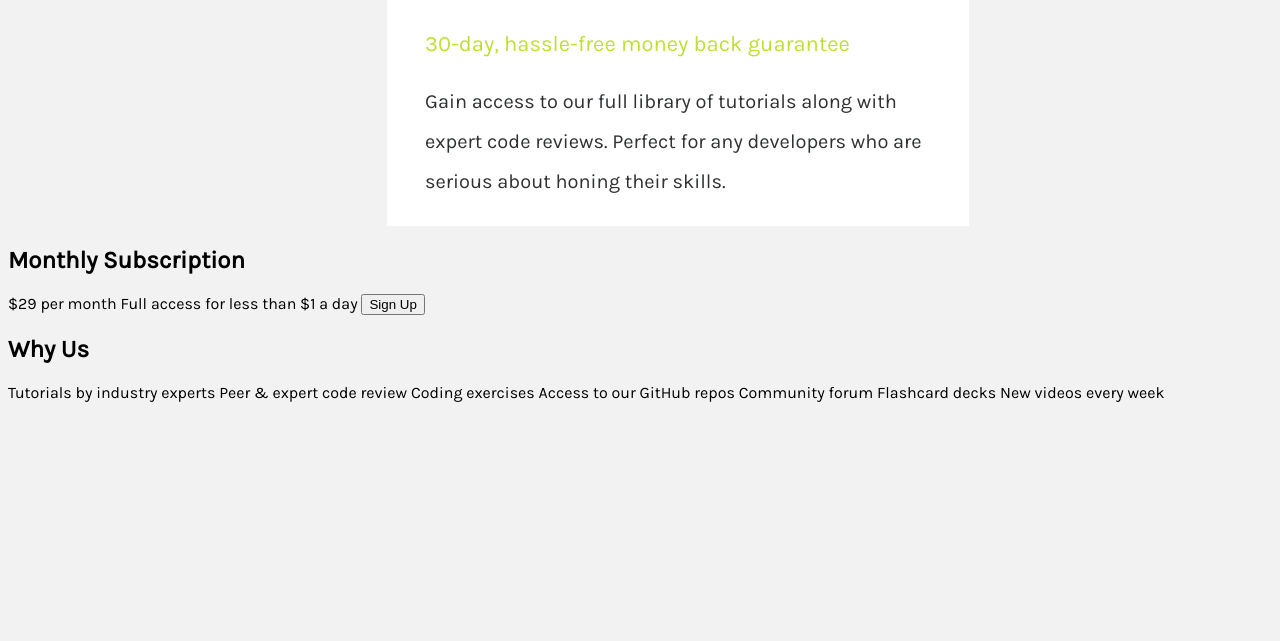
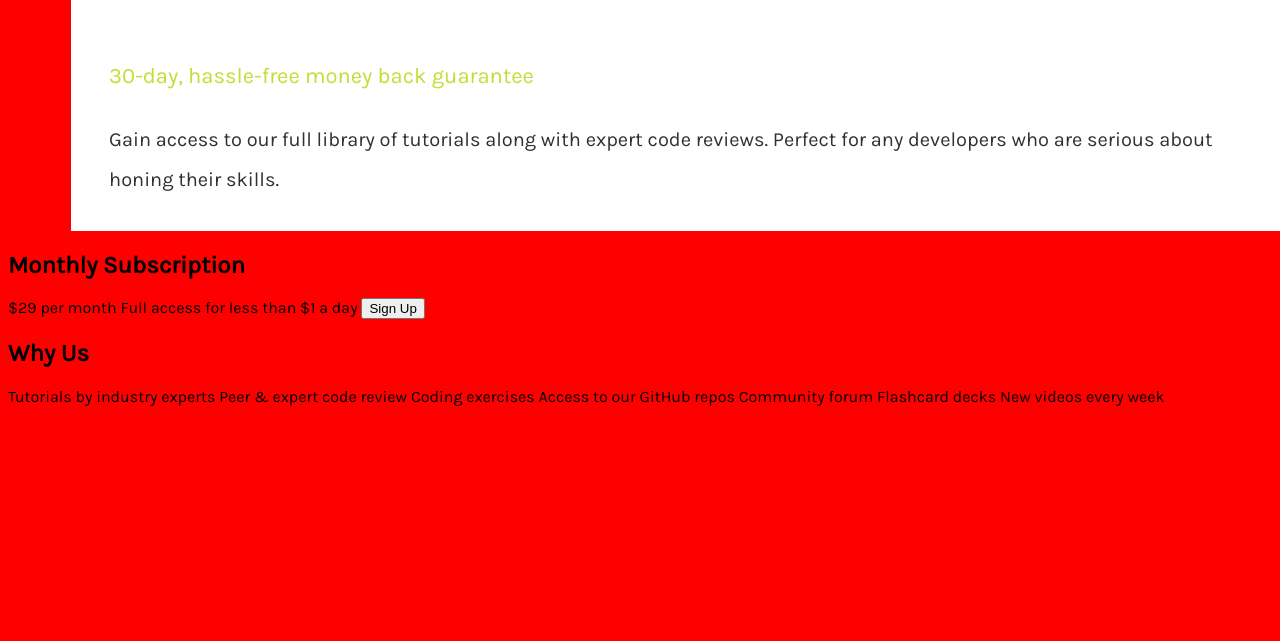
Before and after one commit to dazeign/Frontend-Mentors-Practice, a website: page DazeFrontendMasters/single-price-grid-component-master/single-price-grid-component-master/noTailwind.html in a window 1280 px wide. Shown: the part 159-800 px from the top of the page. Drawn offline with Linux system fonts and the light colour scheme.

Commit message:
My back i spaining me

```diff
--- a/DazeFrontendMasters/single-price-grid-component-master/single-price-grid-component-master/style.css
+++ b/DazeFrontendMasters/single-price-grid-component-master/single-price-grid-component-master/style.css
@@ -57,19 +57,27 @@ p{
     background-color: hsl(179, 62%, 43%);
     margin: 0 30% 0 30%;
     width: 40%;
-    /* padding: 1.5% 3%; */
+    padding: 1.5% 3%;
     border-radius: 0 0 10px 10px;
     border-radius: ;
-} */
+}
+*/
 .secondLeft, .secondRight{
     width: 50%;
     padding: 2%;
     font-size: ;
 }
-@media screen only (max-width: 320px){
+@media (min-width: 320px) {
+    body{
+        background-color: red;
+        flex-direction: row;
+    }
     .first{
         width: 90%;
         margin-left: 5%;
         margin-right: 5%;
     }
 }
+.second{
+    flex-direction: row;
+}
```
